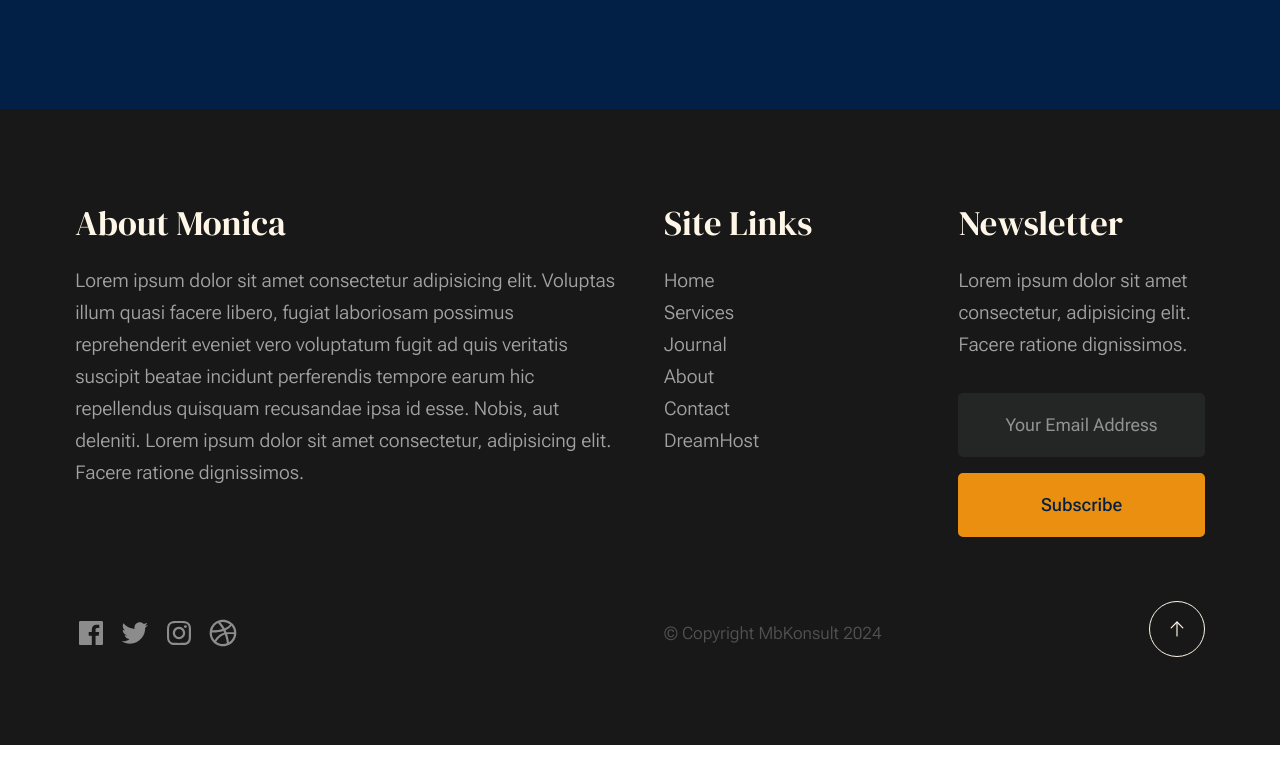
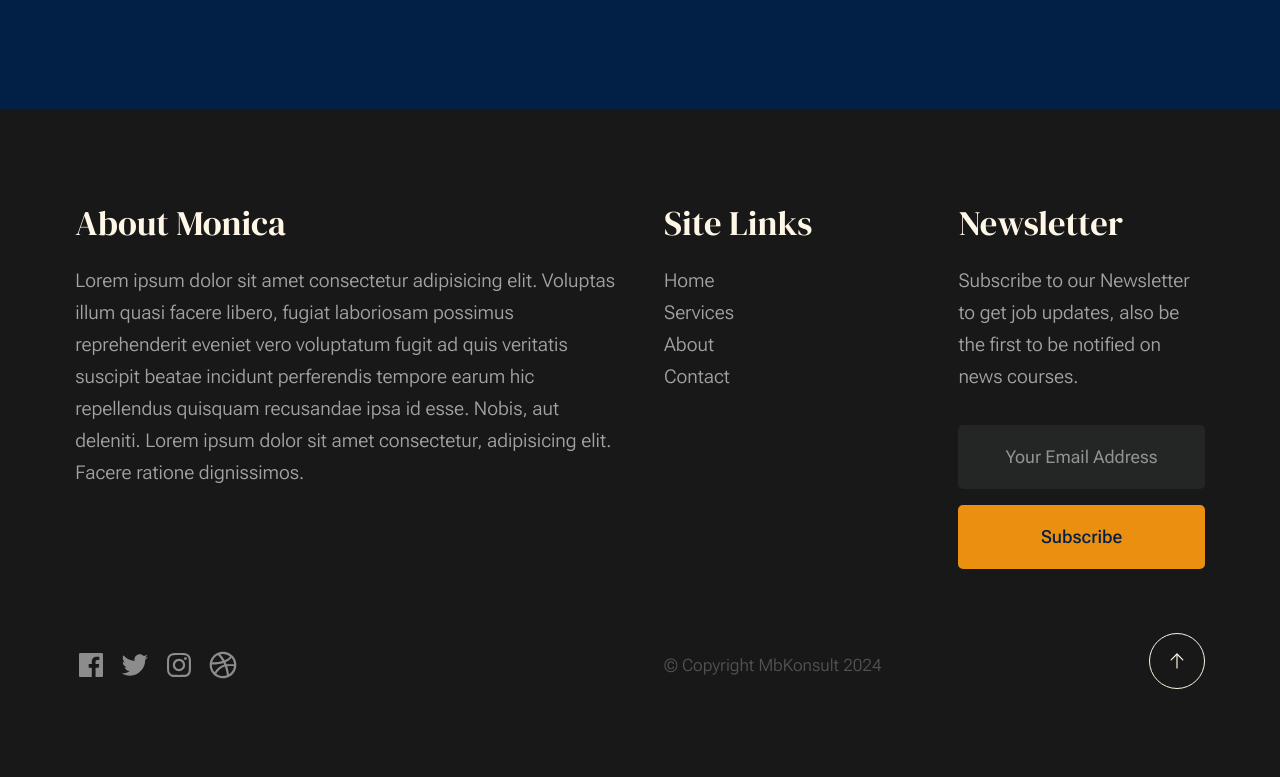
Before and after one commit to okafohenry/mbkonsult, a plain HTML site: page blog.html in a window 1280 px wide. Shown: the part 3527-4304 px from the top of the page. Before the commit the page ends 4272 px from the top, so only its background shows below. Drawn offline with Linux system fonts and the light colour scheme.

Commit message:
made changes

```diff
--- a/blog.html
+++ b/blog.html
@@ -6,7 +6,7 @@
     ================================================== -->
     <meta charset="utf-8">
     <meta name="viewport" content="width=device-width, initial-scale=1">
-    <title>Blog - Monica</title>
+    <title>Blog - MbKonsult</title>
 
     <script>
         document.documentElement.classList.remove('no-js');
@@ -365,17 +365,17 @@
                     <ul class="link-list">
                         <li><a href="index.html">Home</a></li>
                         <li><a href="services.html">Services</a></li>
-                        <li><a href="blog.html">Journal</a></li>
+                        <!-- <li><a href="blog.html">Journal</a></li> -->
                         <li><a href="about.html">About</a></li>
                         <li><a href="contact.html">Contact</a></li>
-                        <li><a href="https://www.dreamhost.com/r.cgi?287326">DreamHost</a></li>
+                        <!-- <li><a href="https://www.dreamhost.com/r.cgi?287326">DreamHost</a></li> -->
                     </ul>
                 </div>
                 <div class="column xl-3 lg-6 md-12 tab-12 s-footer__block s-footer__newsletter">
                     <h3>Newsletter</h3>
 
                     <p>
-                    Lorem ipsum dolor sit amet consectetur, adipisicing elit. Facere ratione dignissimos.
+                        Subscribe to our Newsletter to get job updates, also be the first to be notified on news courses.
                     </p>
 
                     <div class="subscribe-form">
```
Also changed, not shown: about.html (+2 -2 lines), contact.html (+4 -4 lines), generic.html (+4 -4 lines), index.html (+1 -1 lines), services.html (+2 -2 lines), single.html (+4 -4 lines), styles.html (+3 -3 lines), site.webmanifest.
